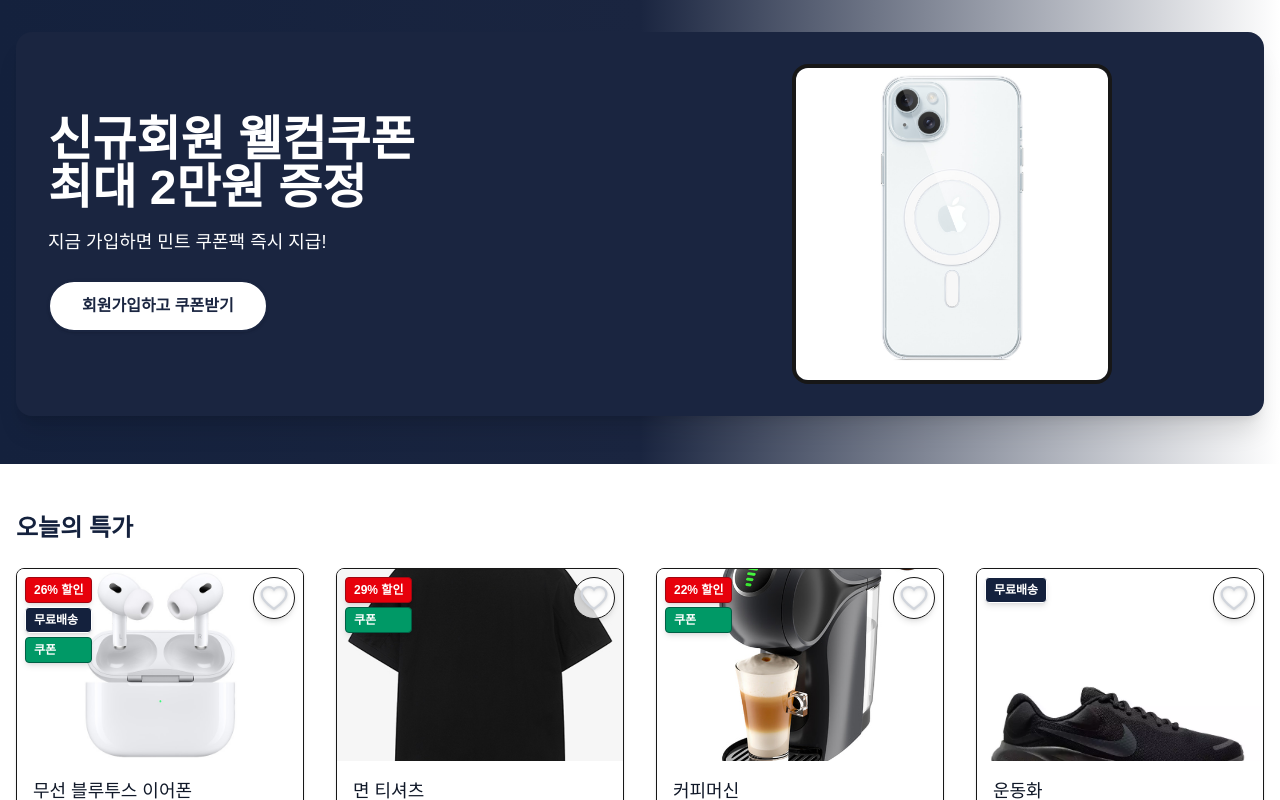
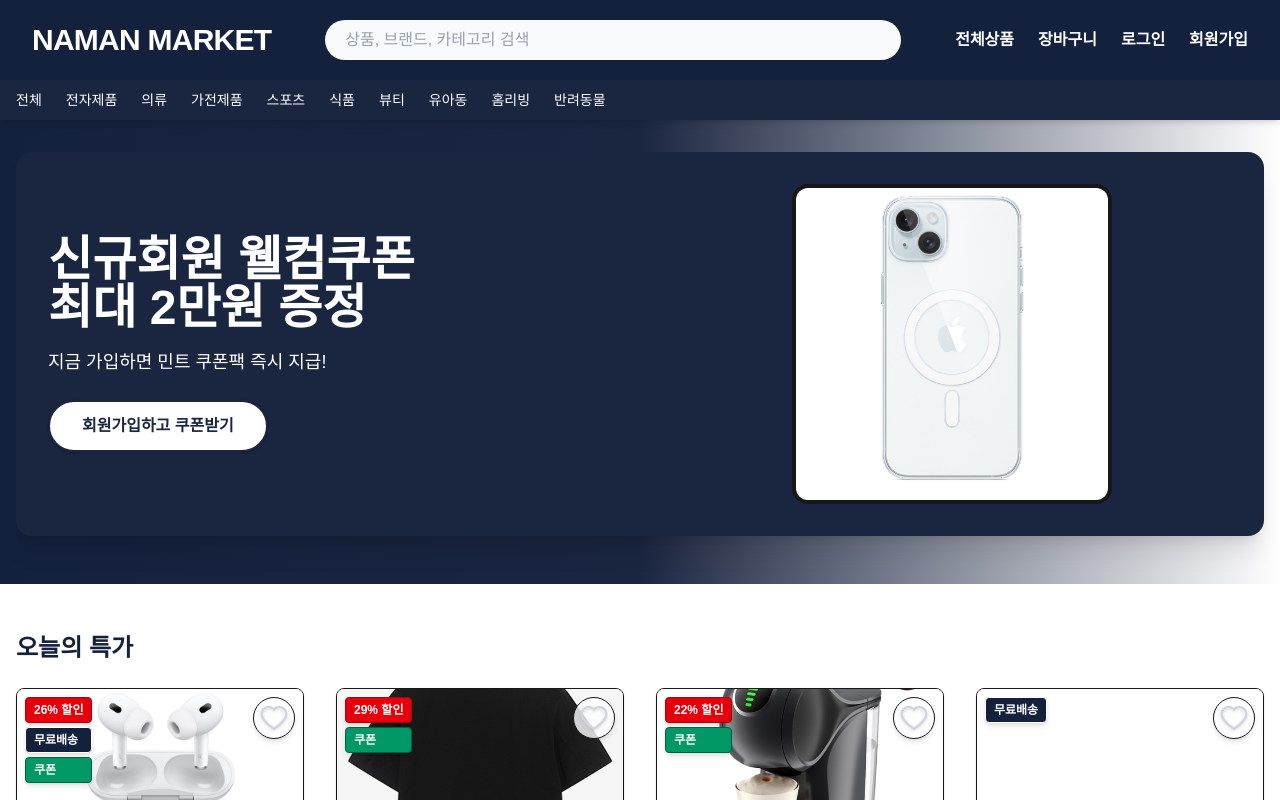
Before and after one commit to Eatventory/ShoppingMall, a Next.js app in the folder frontend/: page / in a window 1280 px wide. Shown: the top 800 px of the page. Built offline with nearby package versions, Linux system fonts and the light colour scheme.

Commit message:
충돌 해결

```diff
--- a/frontend/src/app/layout.tsx
+++ b/frontend/src/app/layout.tsx
@@ -2,6 +2,7 @@ import type { Metadata } from "next";
 import { Geist, Geist_Mono } from "next/font/google";
 import "./globals.css";
 import { CartProvider } from "../contexts/CartContext";
+import Navbar from '@/components/Navbar';
 
 const geistSans = Geist({
   variable: "--font-geist-sans",
@@ -30,6 +31,7 @@ export default function RootLayout({
       >
 
         <CartProvider>
+          <Navbar />
           {children}
         </CartProvider>
 
```
